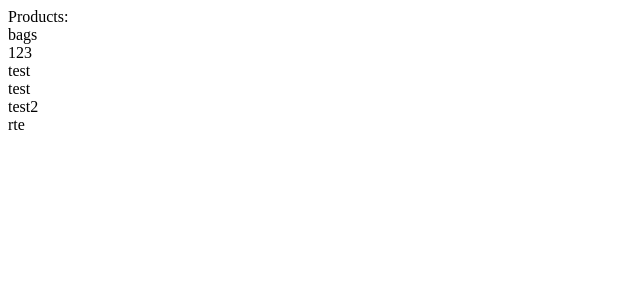
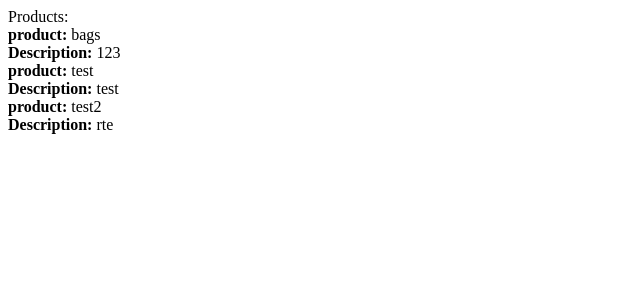
Before and after one commit to DevAspirant/DJ, a Django app: template templates/products.html in a window 1280 px wide. Shown: the top 300 px of the page, without its empty margins (0-640 px from the left). Run offline with Django 3.2, Linux system fonts and the light colour scheme; the template is opened without the code that fills it: values that come from a table or form of the project are taken from there, others are empty; data comes from the database, SQL or seed files in the repository; both versions use the stored data as it was after the commit.

Commit message:
workshop

```diff
--- a/products/models.py
+++ b/products/models.py
@@ -5,8 +5,8 @@ from django.db import models
 class Product(models.Model):
     title = models.CharField(max_length=100)
 
-    desc = models.CharField(max_length=200) # to show the product description
+    desc = models.CharField(max_length=500,blank=True, null=True) # to show the product description
 
     # to show the product as string
     def __str__(self):
-        return self.title, self.desc
+        return self.title
--- a/templates/products.html
+++ b/templates/products.html
@@ -8,8 +8,8 @@
 <body>
     <div> Products: </div>
 {% for product in products %}
-    <div> {{product.title}} </div>
-    <div> {{product.desc}}</div>
+    <div> <strong> product:</strong> {{product.title}} </div>
+    <div> <strong>Description: </strong>{{product.desc}}</div>
 {% endfor %}
 </body>
 </html>
```
Also changed, not shown: db.sqlite3, products/views.py (line endings or trailing spaces).
